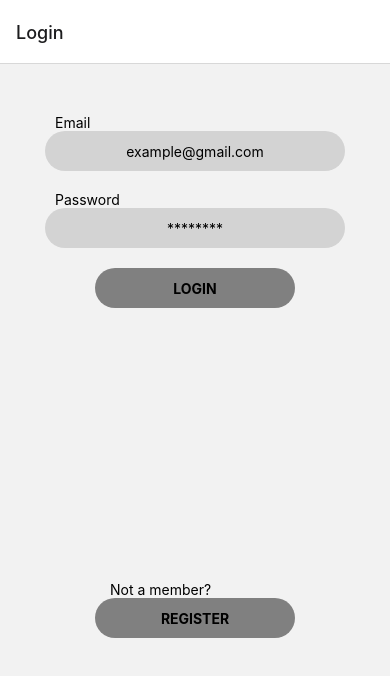
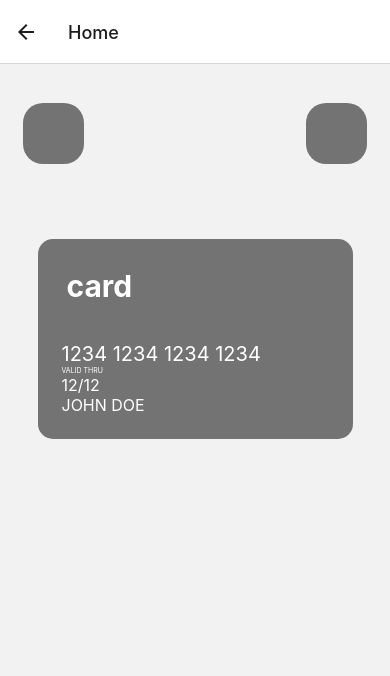
Before and after one commit to AurenSmith/PaymentProject, a React Native app: screen /Home in a window 390 px wide. Shown: the top 676 px of the page. Built offline with nearby package versions, Linux system fonts and the light colour scheme.

Commit message:
added home screen
aurens code not running on home-screen.js

```diff
--- a/App.js
+++ b/App.js
@@ -1,9 +1,6 @@
 import { NavigationContainer } from '@react-navigation/native';
 import { createNativeStackNavigator } from '@react-navigation/native-stack';
 
-import { StatusBar } from 'expo-status-bar';
-import { useState } from 'react';
-import { StyleSheet, Text, View, Button, TextInput, TouchableOpacity, Alert} from 'react-native';
 
 // assets or other files
 import { styles } from "./Style";
@@ -11,6 +8,7 @@
 import LoginScreen from './pages/login-screen';
 import NextScreen from "./pages/next-screen";
 import RegisterScreen from './pages/register-screen';
+import HomeScreen from './pages/home-screen';
 
 
 
@@ -24,7 +22,7 @@
         <Stack.Screen name="Login" component={LoginScreen}/>
         <Stack.Screen name="Register" component={RegisterScreen} />
         <Stack.Screen name='Next' component={NextScreen} />
-        {/* <Stack.Screen name="Home" component={HomeScreen} /> */}
+        <Stack.Screen name="Home" component={HomeScreen} />
 
       </Stack.Navigator>
     </NavigationContainer>
--- a/pages/next-screen.js
+++ b/pages/next-screen.js
@@ -9,7 +9,7 @@
         <View  style={{flexDirection: 'row'}}>
           <PieChartAsset />
           <View style={styles.square}>
-            <Text style={styles.nextAmountDollars}>-$1.00</Text>
+            <Text style={styles.nextAmountDollars}>-$0.00</Text>
             <Text style={styles.nextAmountPercentage}>-0.00%</Text>
           </View>
         </View>
```
Also changed, not shown: pages/home-screen.js (renamed from auren.js, +4 -3 lines).
